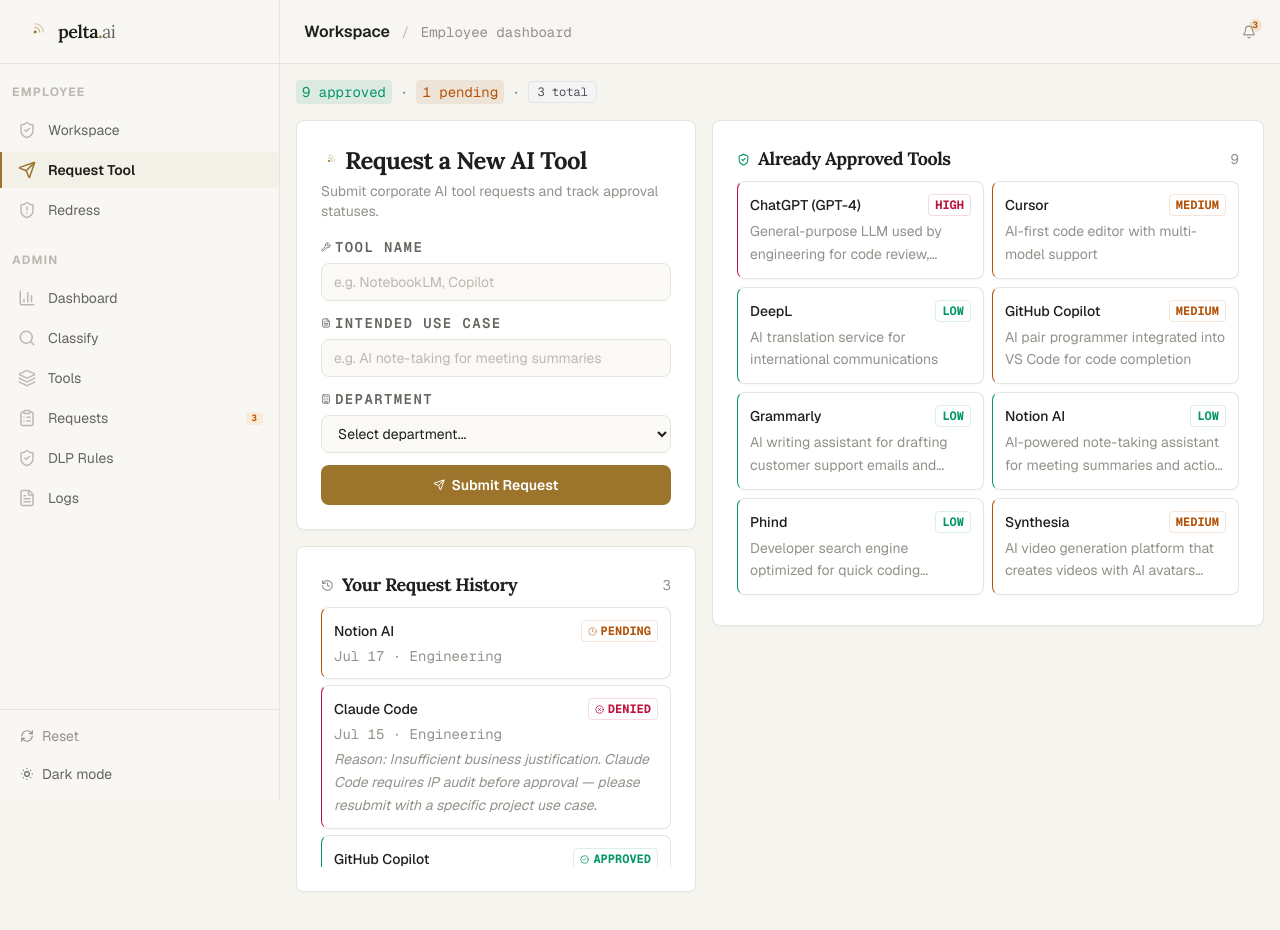
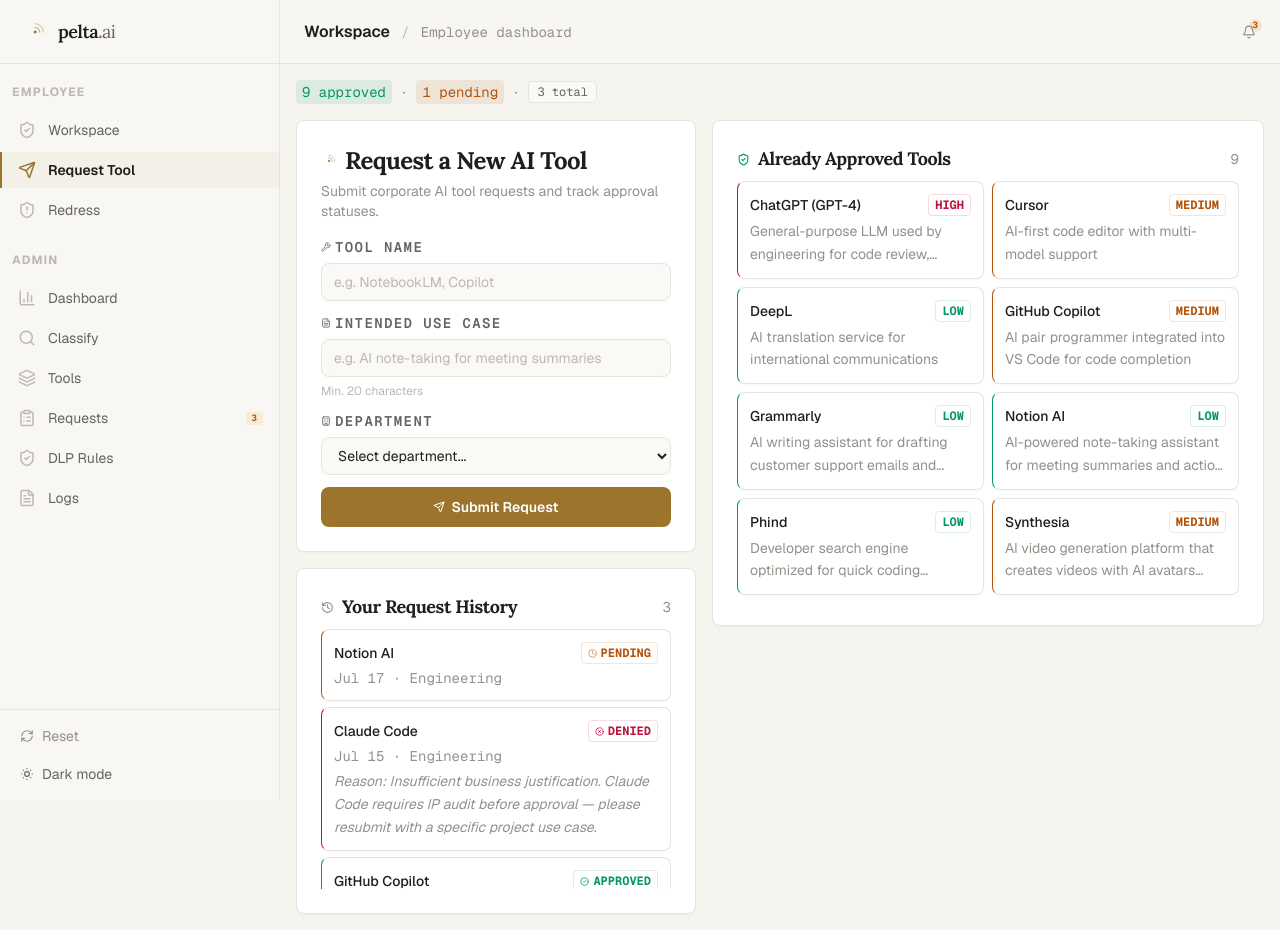
Before and after one commit to tanchinqian/pelta.ai, a Next.js app: page /employee/requests/new in a window 1280 px wide. Before the commit the page ends 908 px from the top, so only its background shows below. Built offline with nearby package versions, Linux system fonts and the light colour scheme.

Commit message:
feat(ui): phase 3 - form validation and interaction refinements

```diff
--- a/app/employee/redress/page.tsx
+++ b/app/employee/redress/page.tsx
@@ -268,8 +268,10 @@
 
   return (
     <div className="flex-1 flex min-h-0">
-      {/* ── Left: Event list ── */}
-      <div className="w-[340px] shrink-0 border-r border-border flex flex-col bg-surface/10">
+      {/* ── Left: Event list (desktop always visible, mobile only when no log selected) ── */}
+      <div className={`lg:w-[340px] lg:shrink-0 border-r border-border flex flex-col bg-surface/10 ${
+        selectedLog ? 'hidden lg:flex' : 'flex-1 lg:flex-none'
+      }`}>
         <div className="flex items-center gap-2 px-4 h-9 border-b border-border shrink-0">
           <ShieldAlert size={12} className="text-accent" />
           <span className="text-sm font-semibold text-text-secondary uppercase tracking-wider">Flagged Events</span>
@@ -292,7 +294,7 @@
                   key={log.id}
                   onClick={() => setSelectedLog(log)}
                   className={`w-full text-left px-3 py-2.5 hover:bg-surface-hover/50 transition-colors cursor-pointer ${
-                    selectedLog?.id === log.id ? 'bg-accent-dim/40 border-l border-accent font-medium' : 'border-l border-transparent'
+                    selectedLog?.id === log.id ? 'bg-accent-dim/40 border-l-2 border-accent font-medium' : 'border-l-2 border-transparent'
                   }`}
                 >
                   <div className="flex items-center gap-2 mb-0.5">
@@ -311,10 +313,19 @@
         </div>
       </div>
 
-      {/* ── Right: Detail view ── */}
-      <div className="flex-1 flex flex-col min-w-0 min-h-0">
+      {/* ── Right: Detail view (desktop always, mobile only when log selected) ── */}
+      <div className={`flex-1 flex flex-col min-w-0 min-h-0 ${
+        selectedLog ? 'flex' : 'hidden lg:flex'
+      }`}>
         {/* Right header */}
         <div className="flex items-center gap-2 px-4 h-9 border-b border-border shrink-0 bg-surface/5">
+          {/* Mobile back button */}
+          <button
+            onClick={() => setSelectedLog(null)}
+            className="lg:hidden flex items-center gap-1 text-xs text-text-tertiary hover:text-text-primary transition-colors cursor-pointer mr-1"
+          >
+            ← Back
+          </button>
           <span className="text-sm font-semibold text-text-secondary uppercase tracking-wider">Event Detail</span>
           {selectedLog && (
             <span className="text-sm font-mono text-text-tertiary ml-auto">{selectedLog.id.slice(0, 8)}</span>
--- a/app/employee/requests/new/page.tsx
+++ b/app/employee/requests/new/page.tsx
@@ -6,7 +6,6 @@
 import RadarIcon from '@/components/RadarIcon';
 import { RiskBadge, StatusBadge } from '@/components/Badge';
 import { toast } from 'sonner';
-import { motion } from 'framer-motion';
 import { DEMO_EMPLOYEE } from '@/lib/constants';
 
 const DEPARTMENTS = ['Engineering', 'Sales', 'Marketing', 'Finance', 'HR'];
@@ -155,19 +154,24 @@
 
   const pendingCount = myRequests.filter((r) => r.status === 'pending').length;
 
+  const DESC_MIN = 20;
+  const DESC_MAX = 300;
+  const descLen        = description.trim().length;
+  const descTooShort   = description.length > 0 && descLen < DESC_MIN;
+  const descNearLimit  = description.length > DESC_MAX * 0.8;
+  const descOverLimit  = description.length > DESC_MAX;
+  const descValid      = descLen >= DESC_MIN && !descOverLimit;
+  const nameTrimmed    = name.trim().length > 0;
+
   return (
-    <motion.div
-      initial={{ opacity: 0, y: 10 }}
-      animate={{ opacity: 1, y: 0 }}
-      transition={{ delay: 0.1, duration: 0.3 }}
-      className="flex-1 p-4 max-w-7xl mx-auto w-full text-zinc-900 dark:text-zinc-100">
+    <div className="flex-1 p-4 max-w-7xl mx-auto w-full text-text-primary">
       <div className="flex items-center gap-3 mb-4">
-        <div className="flex items-center gap-2 text-sm font-mono text-zinc-500 dark:text-zinc-400">
+        <div className="flex items-center gap-2 text-sm font-mono text-text-tertiary">
           <span className="px-1.5 py-0.5 rounded bg-risk-low/10 text-risk-low">{approvedTools.length} approved</span>
           <span>·</span>
           <span className="px-1.5 py-0.5 rounded bg-risk-medium/10 text-risk-medium">{pendingCount} pending</span>
           <span>·</span>
-          <span className="bg-zinc-100 dark:bg-zinc-800 text-zinc-600 dark:text-zinc-300 text-xs px-2 py-0.5 rounded border border-zinc-200 dark:border-zinc-700">{myRequests.length} total</span>
+          <span className="bg-surface-hover text-text-secondary text-xs px-2 py-0.5 rounded border border-border">{myRequests.length} total</span>
         </div>
       </div>
 
@@ -192,7 +196,9 @@
                   <Wrench size={10} /> Tool Name
                 </label>
                 <input
-                  className="w-full bg-surface-hover border border-border text-text-primary placeholder-text-muted focus:border-accent focus:outline-none rounded-lg px-3 py-2 text-sm transition-colors"
+                  className={`w-full bg-surface-hover border text-text-primary placeholder-text-muted focus:outline-none rounded-lg px-3 py-2 text-sm transition-colors ${
+                    nameTrimmed ? 'border-risk-low/50 focus:border-risk-low' : 'border-border focus:border-accent'
+                  }`}
                   placeholder="e.g. NotebookLM, Copilot"
                   value={name}
                   onChange={(e) => setName(e.target.value)}
@@ -208,17 +214,39 @@
               </div>
 
               <div className="space-y-1.5">
-                <label className="text-sm font-mono uppercase tracking-widest text-text-secondary font-semibold flex items-center gap-1">
-                  <FileText size={10} /> Intended Use Case
-                </label>
+                <div className="flex items-center justify-between">
+                  <label className="text-sm font-mono uppercase tracking-widest text-text-secondary font-semibold flex items-center gap-1">
+                    <FileText size={10} /> Intended Use Case
+                  </label>
+                  {description.length > 0 && (
+                    <span className={`text-xs font-mono transition-colors ${
+                      descOverLimit ? 'text-risk-high' : descNearLimit ? 'text-risk-medium' : descValid ? 'text-risk-low' : 'text-text-muted'
+                    }`}>
+                      {description.length}/{DESC_MAX}
+                    </span>
+                  )}
+                </div>
                 <input
-                  className="w-full bg-surface-hover border border-border text-text-primary placeholder-text-muted focus:border-accent focus:outline-none rounded-lg px-3 py-2 text-sm transition-colors"
+                  className={`w-full bg-surface-hover border text-text-primary placeholder-text-muted focus:outline-none rounded-lg px-3 py-2 text-sm transition-colors ${
+                    descOverLimit ? 'border-risk-high/50 focus:border-risk-high' :
+                    descValid     ? 'border-risk-low/50 focus:border-risk-low' :
+                    'border-border focus:border-accent'
+                  }`}
                   placeholder="e.g. AI note-taking for meeting summaries"
                   value={description}
                   onChange={(e) => setDescription(e.target.value)}
                   required
                   disabled={loading}
                 />
+                <p className={`text-xs transition-colors flex items-center gap-1 ${
+                  descTooShort  ? 'text-risk-medium' :
+                  descValid     ? 'text-risk-low' :
+                  'text-text-muted'
+                }`}>
+                  {descTooShort  && <>⚠ At least {DESC_MIN} characters required</>}
+                  {descValid     && <>✓ Looks good</>}
+                  {!descTooShort && !descValid && description.length === 0 && <>Min. {DESC_MIN} characters</>}
+                </p>
               </div>
 
               <div className="space-y-1.5">
@@ -350,6 +378,6 @@
           </div>
         </div>
       </div>
-    </motion.div>
+    </div>
   );
 }
```
